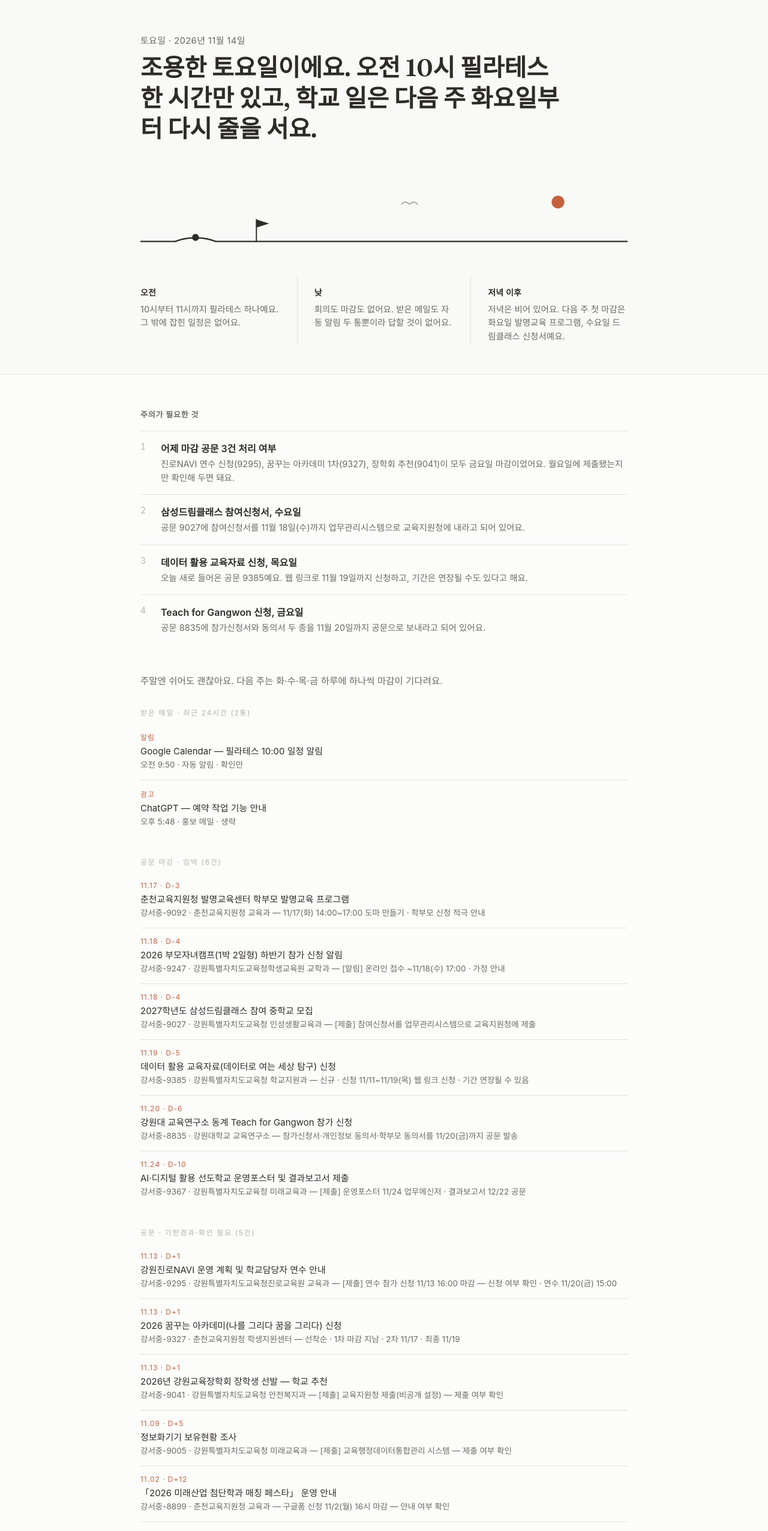
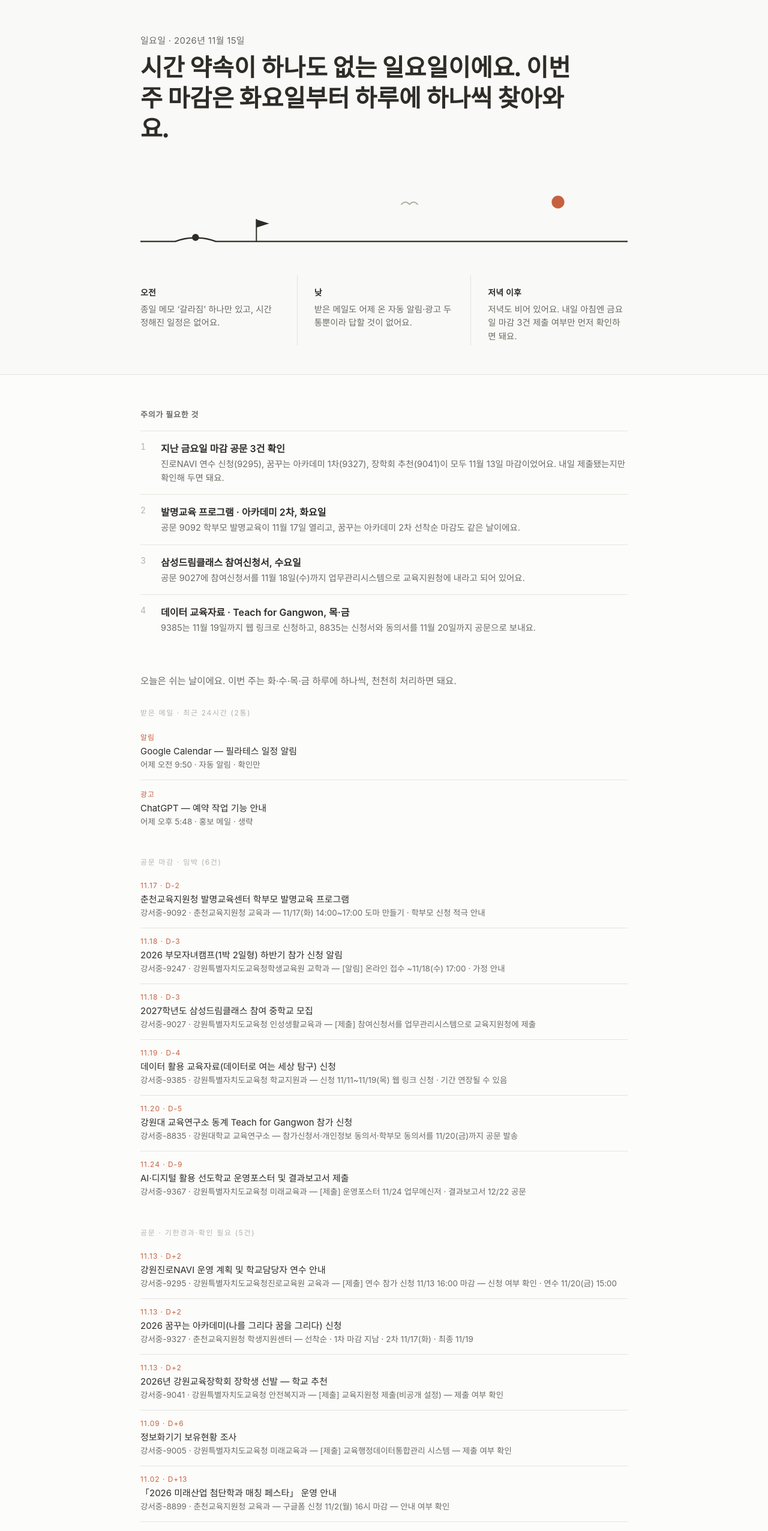
Before and after one commit to mswp96-del/morning-brief, a plain HTML site: page diary/index.html in a window 1280 px wide. Shown: the top 2553 px of the page at 60% size. Drawn offline with Linux system fonts and the light colour scheme.

Commit message:
Morning brief 2026-11-15 (root + diary)

```diff
--- a/diary/index.html
+++ b/diary/index.html
@@ -3,7 +3,7 @@
 <head>
 <meta charset="UTF-8">
 <meta name="viewport" content="width=device-width, initial-scale=1">
-<title>아침 브리핑 2026-11-14</title>
+<title>아침 브리핑 2026-11-15</title>
 <style>
 @font-face {
   font-family: 'Fraunces';
@@ -233,8 +233,8 @@ body {
 <body>
 <div class="band band-top">
   <div class="inner">
-    <div class="day-date">토요일 · 2026년 11월 14일</div>
-    <h1 class="headline">조용한 토요일이에요. 오전 10시 필라테스 한 시간만 있고, 학교 일은 다음 주 화요일부터 다시 줄을 서요.</h1>
+    <div class="day-date">일요일 · 2026년 11월 15일</div>
+    <h1 class="headline">시간 약속이 하나도 없는 일요일이에요. 이번 주 마감은 화요일부터 하루에 하나씩 찾아와요.</h1>
     <svg class="drawing" viewBox="0 0 840 170" xmlns="http://www.w3.org/2000/svg">
       <path d="M 0 130 L 60 130 Q 78 123 95 124 Q 112 123 130 130 L 840 130" fill="none" stroke="#2E2C27" stroke-width="2.5" stroke-linecap="round" />
       <circle cx="95" cy="123" r="6" fill="#2E2C27" />
@@ -246,15 +246,15 @@ body {
     <div class="acts">
       <div class="act">
         <div class="act-time">오전</div>
-        <div class="act-text">10시부터 11시까지 필라테스 하나예요. 그 밖에 잡힌 일정은 없어요.</div>
+        <div class="act-text">종일 메모 ‘갈라짐’ 하나만 있고, 시간 정해진 일정은 없어요.</div>
       </div>
       <div class="act">
         <div class="act-time">낮</div>
-        <div class="act-text">회의도 마감도 없어요. 받은 메일도 자동 알림 두 통뿐이라 답할 것이 없어요.</div>
+        <div class="act-text">받은 메일도 어제 온 자동 알림·광고 두 통뿐이라 답할 것이 없어요.</div>
       </div>
       <div class="act">
         <div class="act-time">저녁 이후</div>
-        <div class="act-text">저녁은 비어 있어요. 다음 주 첫 마감은 화요일 발명교육 프로그램, 수요일 드림클래스 신청서예요.</div>
+        <div class="act-text">저녁도 비어 있어요. 내일 아침엔 금요일 마감 3건 제출 여부만 먼저 확인하면 돼요.</div>
       </div>
     </div>
   </div>
@@ -264,37 +264,37 @@ body {
   <div class="inner">
     <div class="list">
       <div class="section-heading">주의가 필요한 것</div>
-      <div class="item"><div class="item-num">1</div><div class="item-body"><div class="item-title">어제 마감 공문 3건 처리 여부</div><div class="item-text">진로NAVI 연수 신청(9295), 꿈꾸는 아카데미 1차(9327), 장학회 추천(9041)이 모두 금요일 마감이었어요. 월요일에 제출됐는지만 확인해 두면 돼요.</div></div></div>
-      <div class="item"><div class="item-num">2</div><div class="item-body"><div class="item-title">삼성드림클래스 참여신청서, 수요일</div><div class="item-text">공문 9027에 참여신청서를 11월 18일(수)까지 업무관리시스템으로 교육지원청에 내라고 되어 있어요.</div></div></div>
-      <div class="item"><div class="item-num">3</div><div class="item-body"><div class="item-title">데이터 활용 교육자료 신청, 목요일</div><div class="item-text">오늘 새로 들어온 공문 9385예요. 웹 링크로 11월 19일까지 신청하고, 기간은 연장될 수도 있다고 해요.</div></div></div>
-      <div class="item"><div class="item-num">4</div><div class="item-body"><div class="item-title">Teach for Gangwon 신청, 금요일</div><div class="item-text">공문 8835에 참가신청서와 동의서 두 종을 11월 20일까지 공문으로 보내라고 되어 있어요.</div></div></div>
+      <div class="item"><div class="item-num">1</div><div class="item-body"><div class="item-title">지난 금요일 마감 공문 3건 확인</div><div class="item-text">진로NAVI 연수 신청(9295), 꿈꾸는 아카데미 1차(9327), 장학회 추천(9041)이 모두 11월 13일 마감이었어요. 내일 제출됐는지만 확인해 두면 돼요.</div></div></div>
+      <div class="item"><div class="item-num">2</div><div class="item-body"><div class="item-title">발명교육 프로그램 · 아카데미 2차, 화요일</div><div class="item-text">공문 9092 학부모 발명교육이 11월 17일 열리고, 꿈꾸는 아카데미 2차 선착순 마감도 같은 날이에요.</div></div></div>
+      <div class="item"><div class="item-num">3</div><div class="item-body"><div class="item-title">삼성드림클래스 참여신청서, 수요일</div><div class="item-text">공문 9027에 참여신청서를 11월 18일(수)까지 업무관리시스템으로 교육지원청에 내라고 되어 있어요.</div></div></div>
+      <div class="item"><div class="item-num">4</div><div class="item-body"><div class="item-title">데이터 교육자료 · Teach for Gangwon, 목·금</div><div class="item-text">9385는 11월 19일까지 웹 링크로 신청하고, 8835는 신청서와 동의서를 11월 20일까지 공문으로 보내요.</div></div></div>
     </div>
 
-    <p class="calm-line">주말엔 쉬어도 괜찮아요. 다음 주는 화·수·목·금 하루에 하나씩 마감이 기다려요.</p>
+    <p class="calm-line">오늘은 쉬는 날이에요. 이번 주는 화·수·목·금 하루에 하나씩, 천천히 처리하면 돼요.</p>
 
     <div class="section-label" style="margin-top:34px">받은 메일 · 최근 24시간 (2통)</div>
     <div class="mail-list">
-      <div class="mail-item"><div class="mail-tag">알림</div><div class="mail-subj">Google Calendar — 필라테스 10:00 일정 알림</div><div class="mail-note">오전 9:50 · 자동 알림 · 확인만</div></div>
-      <div class="mail-item"><div class="mail-tag">광고</div><div class="mail-subj">ChatGPT — 예약 작업 기능 안내</div><div class="mail-note">오후 5:48 · 홍보 메일 · 생략</div></div>
+      <div class="mail-item"><div class="mail-tag">알림</div><div class="mail-subj">Google Calendar — 필라테스 일정 알림</div><div class="mail-note">어제 오전 9:50 · 자동 알림 · 확인만</div></div>
+      <div class="mail-item"><div class="mail-tag">광고</div><div class="mail-subj">ChatGPT — 예약 작업 기능 안내</div><div class="mail-note">어제 오후 5:48 · 홍보 메일 · 생략</div></div>
     </div>
 
     <div class="section-label" style="margin-top:34px">공문 마감 · 임박 (6건)</div>
     <div class="mail-list">
-      <div class="mail-item"><div class="mail-tag">11.17 · D-3</div><div class="mail-subj">춘천교육지원청 발명교육센터 학부모 발명교육 프로그램</div><div class="mail-note">강서중-9092 · 춘천교육지원청 교육과 — 11/17(화) 14:00~17:00 도마 만들기 · 학부모 신청 적극 안내</div></div>
-      <div class="mail-item"><div class="mail-tag">11.18 · D-4</div><div class="mail-subj">2026 부모자녀캠프(1박 2일형) 하반기 참가 신청 알림</div><div class="mail-note">강서중-9247 · 강원특별자치도교육청학생교육원 교학과 — [알림] 온라인 접수 ~11/18(수) 17:00 · 가정 안내</div></div>
-      <div class="mail-item"><div class="mail-tag">11.18 · D-4</div><div class="mail-subj">2027학년도 삼성드림클래스 참여 중학교 모집</div><div class="mail-note">강서중-9027 · 강원특별자치도교육청 인성생활교육과 — [제출] 참여신청서를 업무관리시스템으로 교육지원청에 제출</div></div>
-      <div class="mail-item"><div class="mail-tag">11.19 · D-5</div><div class="mail-subj">데이터 활용 교육자료(데이터로 여는 세상 탐구) 신청</div><div class="mail-note">강서중-9385 · 강원특별자치도교육청 학교지원과 — 신규 · 신청 11/11~11/19(목) 웹 링크 신청 · 기간 연장될 수 있음</div></div>
-      <div class="mail-item"><div class="mail-tag">11.20 · D-6</div><div class="mail-subj">강원대 교육연구소 동계 Teach for Gangwon 참가 신청</div><div class="mail-note">강서중-8835 · 강원대학교 교육연구소 — 참가신청서·개인정보 동의서·학부모 동의서를 11/20(금)까지 공문 발송</div></div>
-      <div class="mail-item"><div class="mail-tag">11.24 · D-10</div><div class="mail-subj">AI·디지털 활용 선도학교 운영포스터 및 결과보고서 제출</div><div class="mail-note">강서중-9367 · 강원특별자치도교육청 미래교육과 — [제출] 운영포스터 11/24 업무메신저 · 결과보고서 12/22 공문</div></div>
+      <div class="mail-item"><div class="mail-tag">11.17 · D-2</div><div class="mail-subj">춘천교육지원청 발명교육센터 학부모 발명교육 프로그램</div><div class="mail-note">강서중-9092 · 춘천교육지원청 교육과 — 11/17(화) 14:00~17:00 도마 만들기 · 학부모 신청 적극 안내</div></div>
+      <div class="mail-item"><div class="mail-tag">11.18 · D-3</div><div class="mail-subj">2026 부모자녀캠프(1박 2일형) 하반기 참가 신청 알림</div><div class="mail-note">강서중-9247 · 강원특별자치도교육청학생교육원 교학과 — [알림] 온라인 접수 ~11/18(수) 17:00 · 가정 안내</div></div>
+      <div class="mail-item"><div class="mail-tag">11.18 · D-3</div><div class="mail-subj">2027학년도 삼성드림클래스 참여 중학교 모집</div><div class="mail-note">강서중-9027 · 강원특별자치도교육청 인성생활교육과 — [제출] 참여신청서를 업무관리시스템으로 교육지원청에 제출</div></div>
+      <div class="mail-item"><div class="mail-tag">11.19 · D-4</div><div class="mail-subj">데이터 활용 교육자료(데이터로 여는 세상 탐구) 신청</div><div class="mail-note">강서중-9385 · 강원특별자치도교육청 학교지원과 — 신청 11/11~11/19(목) 웹 링크 신청 · 기간 연장될 수 있음</div></div>
+      <div class="mail-item"><div class="mail-tag">11.20 · D-5</div><div class="mail-subj">강원대 교육연구소 동계 Teach for Gangwon 참가 신청</div><div class="mail-note">강서중-8835 · 강원대학교 교육연구소 — 참가신청서·개인정보 동의서·학부모 동의서를 11/20(금)까지 공문 발송</div></div>
+      <div class="mail-item"><div class="mail-tag">11.24 · D-9</div><div class="mail-subj">AI·디지털 활용 선도학교 운영포스터 및 결과보고서 제출</div><div class="mail-note">강서중-9367 · 강원특별자치도교육청 미래교육과 — [제출] 운영포스터 11/24 업무메신저 · 결과보고서 12/22 공문</div></div>
     </div>
 
     <div class="section-label" style="margin-top:34px">공문 · 기한경과·확인 필요 (5건)</div>
     <div class="mail-list">
-      <div class="mail-item"><div class="mail-tag">11.13 · D+1</div><div class="mail-subj">강원진로NAVI 운영 계획 및 학교담당자 연수 안내</div><div class="mail-note">강서중-9295 · 강원특별자치도교육청진로교육원 교육과 — [제출] 연수 참가 신청 11/13 16:00 마감 — 신청 여부 확인 · 연수 11/20(금) 15:00</div></div>
-      <div class="mail-item"><div class="mail-tag">11.13 · D+1</div><div class="mail-subj">2026 꿈꾸는 아카데미(나를 그리다 꿈을 그리다) 신청</div><div class="mail-note">강서중-9327 · 춘천교육지원청 학생지원센터 — 선착순 · 1차 마감 지남 · 2차 11/17 · 최종 11/19</div></div>
-      <div class="mail-item"><div class="mail-tag">11.13 · D+1</div><div class="mail-subj">2026년 강원교육장학회 장학생 선발 — 학교 추천</div><div class="mail-note">강서중-9041 · 강원특별자치도교육청 안전복지과 — [제출] 교육지원청 제출(비공개 설정) — 제출 여부 확인</div></div>
-      <div class="mail-item"><div class="mail-tag">11.09 · D+5</div><div class="mail-subj">정보화기기 보유현황 조사</div><div class="mail-note">강서중-9005 · 강원특별자치도교육청 미래교육과 — [제출] 교육행정데이터통합관리 시스템 — 제출 여부 확인</div></div>
-      <div class="mail-item"><div class="mail-tag">11.02 · D+12</div><div class="mail-subj">「2026 미래산업 첨단학과 매칭 페스타」 운영 안내</div><div class="mail-note">강서중-8899 · 춘천교육지원청 교육과 — 구글폼 신청 11/2(월) 16시 마감 — 안내 여부 확인</div></div>
+      <div class="mail-item"><div class="mail-tag">11.13 · D+2</div><div class="mail-subj">강원진로NAVI 운영 계획 및 학교담당자 연수 안내</div><div class="mail-note">강서중-9295 · 강원특별자치도교육청진로교육원 교육과 — [제출] 연수 참가 신청 11/13 16:00 마감 — 신청 여부 확인 · 연수 11/20(금) 15:00</div></div>
+      <div class="mail-item"><div class="mail-tag">11.13 · D+2</div><div class="mail-subj">2026 꿈꾸는 아카데미(나를 그리다 꿈을 그리다) 신청</div><div class="mail-note">강서중-9327 · 춘천교육지원청 학생지원센터 — 선착순 · 1차 마감 지남 · 2차 11/17(화) · 최종 11/19</div></div>
+      <div class="mail-item"><div class="mail-tag">11.13 · D+2</div><div class="mail-subj">2026년 강원교육장학회 장학생 선발 — 학교 추천</div><div class="mail-note">강서중-9041 · 강원특별자치도교육청 안전복지과 — [제출] 교육지원청 제출(비공개 설정) — 제출 여부 확인</div></div>
+      <div class="mail-item"><div class="mail-tag">11.09 · D+6</div><div class="mail-subj">정보화기기 보유현황 조사</div><div class="mail-note">강서중-9005 · 강원특별자치도교육청 미래교육과 — [제출] 교육행정데이터통합관리 시스템 — 제출 여부 확인</div></div>
+      <div class="mail-item"><div class="mail-tag">11.02 · D+13</div><div class="mail-subj">「2026 미래산업 첨단학과 매칭 페스타」 운영 안내</div><div class="mail-note">강서중-8899 · 춘천교육지원청 교육과 — 구글폼 신청 11/2(월) 16시 마감 — 안내 여부 확인</div></div>
       <div class="mail-item"><div class="mail-note">학생 이름·연락처는 싣지 않았어요. 세부는 공문 원본을 참조하세요.</div></div>
     </div>
 
```
Also changed, not shown: index.html (+20 -19 lines).
